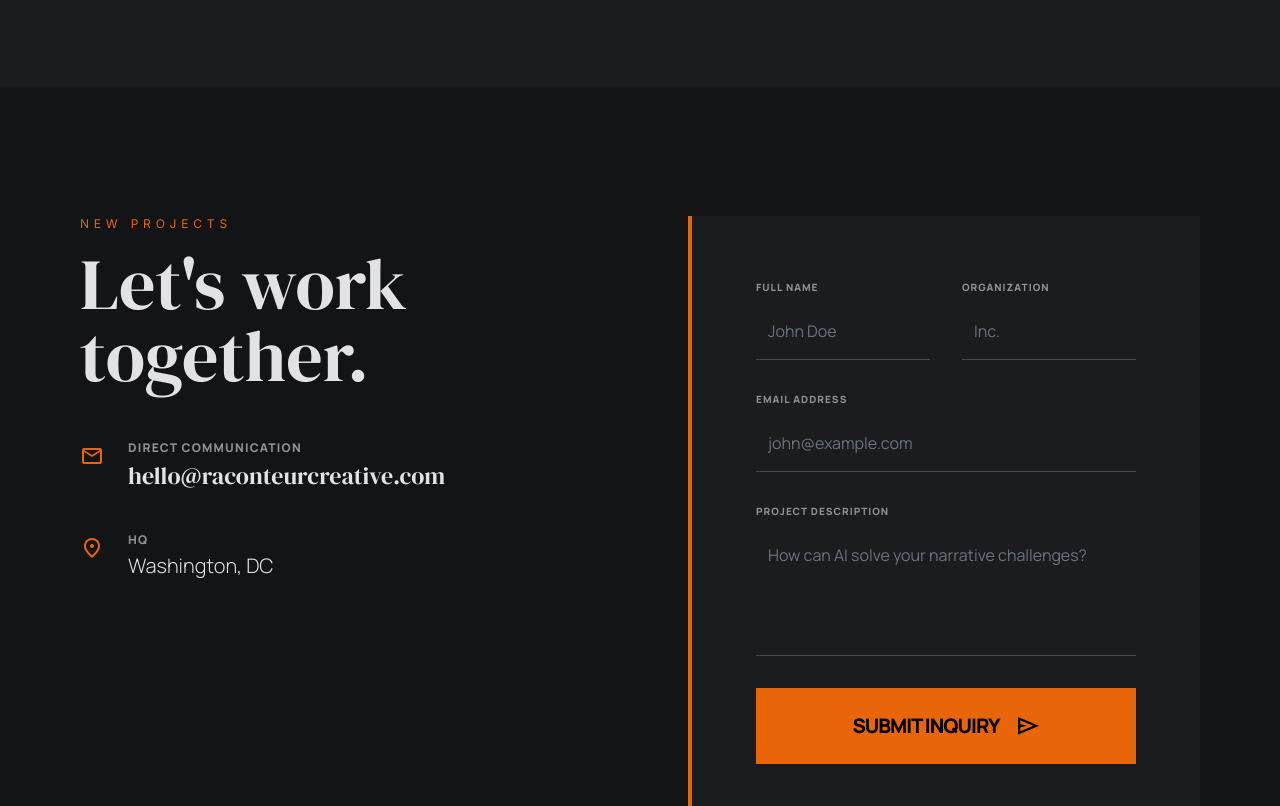
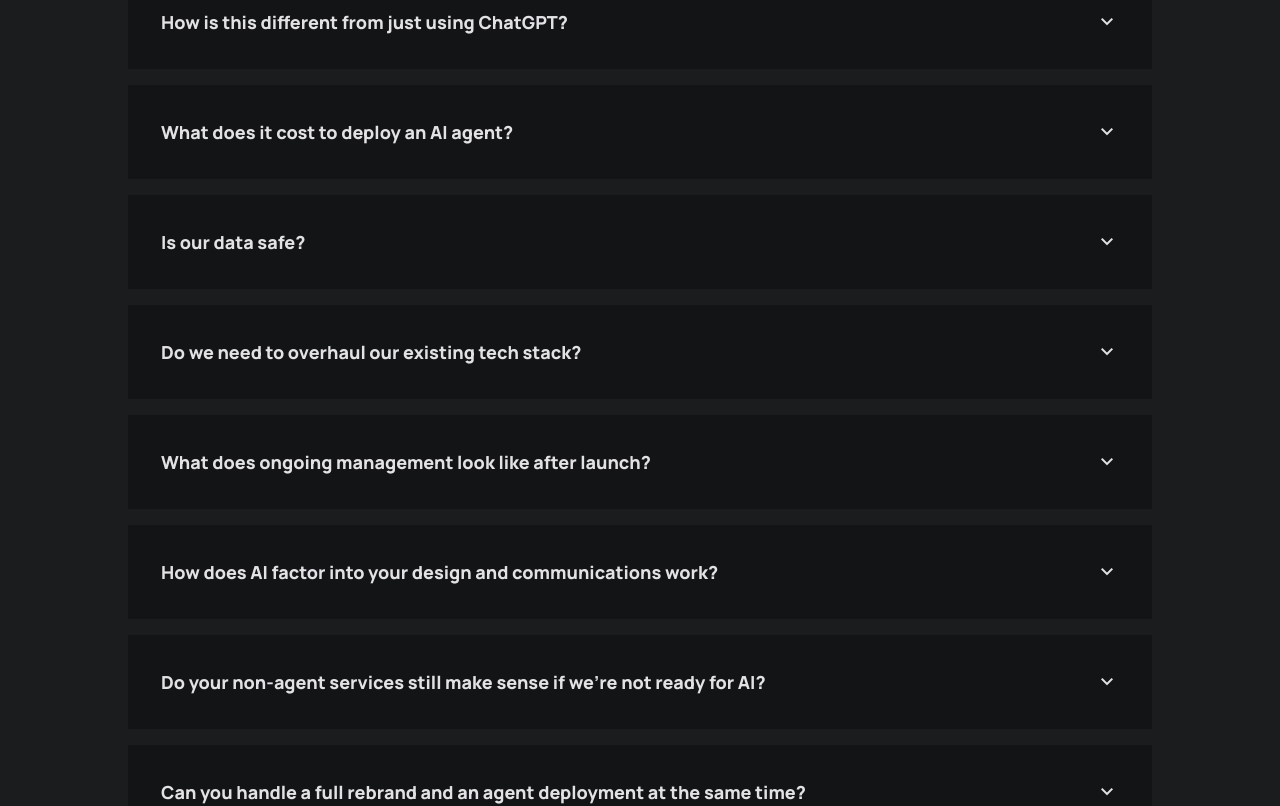
Before and after one commit to Raconteur-Creative/rc-site-redesign, a SvelteKit app: page / in a window 1280 px wide. Shown: the part 4720-5526 px from the top of the page. Built offline with nearby package versions, Linux system fonts and the light colour scheme.

Commit message:
Replace FAQ section with 11 new questions covering AI agents, pricing, and services

```diff
--- a/src/routes/+page.svelte
+++ b/src/routes/+page.svelte
@@ -422,6 +422,62 @@
 					</summary>
 					<p class="mt-6 text-on-surface-variant font-light leading-relaxed max-w-3xl">Standard digital projects move in 6-8 week sprints. Custom agentic architectures typically require a 12-week runway from initial discovery to live production management.</p>
 				</details>
+				<details class="group bg-surface p-8 cursor-pointer border border-transparent hover:border-outline-variant/30 transition-all">
+					<summary class="flex justify-between items-center font-bold text-lg text-on-surface list-none">
+						How is this different from just using ChatGPT?
+						<span class="material-symbols-outlined transition-transform group-open:rotate-180">expand_more</span>
+					</summary>
+					<p class="mt-6 text-on-surface-variant font-light leading-relaxed max-w-3xl">Off-the-shelf AI tools are general-purpose. Our agents are purpose-built for your organization, trained on your issues, connected to your data sources, and designed around your specific workflows. The difference is a Swiss Army knife versus a scalpel.</p>
+				</details>
+				<details class="group bg-surface p-8 cursor-pointer border border-transparent hover:border-outline-variant/30 transition-all">
+					<summary class="flex justify-between items-center font-bold text-lg text-on-surface list-none">
+						What does it cost to deploy an AI agent?
+						<span class="material-symbols-outlined transition-transform group-open:rotate-180">expand_more</span>
+					</summary>
+					<p class="mt-6 text-on-surface-variant font-light leading-relaxed max-w-3xl">Every engagement is scoped individually, but most agent deployments start in the range of [X]. We also offer ongoing management retainers for organizations that want continuous optimization without an in-house technical team.</p>
+				</details>
+				<details class="group bg-surface p-8 cursor-pointer border border-transparent hover:border-outline-variant/30 transition-all">
+					<summary class="flex justify-between items-center font-bold text-lg text-on-surface list-none">
+						Is our data safe?
+						<span class="material-symbols-outlined transition-transform group-open:rotate-180">expand_more</span>
+					</summary>
+					<p class="mt-6 text-on-surface-variant font-light leading-relaxed max-w-3xl">Yes. We design agent architectures with data minimization principles built in. Your contacts, content, and organizational intelligence stay within systems you control. We never use client data to train shared models.</p>
+				</details>
+				<details class="group bg-surface p-8 cursor-pointer border border-transparent hover:border-outline-variant/30 transition-all">
+					<summary class="flex justify-between items-center font-bold text-lg text-on-surface list-none">
+						Do we need to overhaul our existing tech stack?
+						<span class="material-symbols-outlined transition-transform group-open:rotate-180">expand_more</span>
+					</summary>
+					<p class="mt-6 text-on-surface-variant font-light leading-relaxed max-w-3xl">Not typically. We build agents that connect to the tools you already use, including Airtable, Google Workspace, your CRM, and your website, rather than requiring a full platform migration.</p>
+				</details>
+				<details class="group bg-surface p-8 cursor-pointer border border-transparent hover:border-outline-variant/30 transition-all">
+					<summary class="flex justify-between items-center font-bold text-lg text-on-surface list-none">
+						What does ongoing management look like after launch?
+						<span class="material-symbols-outlined transition-transform group-open:rotate-180">expand_more</span>
+					</summary>
+					<p class="mt-6 text-on-surface-variant font-light leading-relaxed max-w-3xl">We offer retainer-based management that includes prompt tuning, performance monitoring, drift alerts, and iterative improvements as your needs evolve. You're never handed a finished product and left alone with it.</p>
+				</details>
+				<details class="group bg-surface p-8 cursor-pointer border border-transparent hover:border-outline-variant/30 transition-all">
+					<summary class="flex justify-between items-center font-bold text-lg text-on-surface list-none">
+						How does AI factor into your design and communications work?
+						<span class="material-symbols-outlined transition-transform group-open:rotate-180">expand_more</span>
+					</summary>
+					<p class="mt-6 text-on-surface-variant font-light leading-relaxed max-w-3xl">Every service we offer is AI-enhanced, and we've developed deep expertise in how these tools perform at their limits. That translates to faster work, sharper output, and capabilities a traditional agency can't match at any price point. You get the benefit of that expertise without having to build it in-house.</p>
+				</details>
+				<details class="group bg-surface p-8 cursor-pointer border border-transparent hover:border-outline-variant/30 transition-all">
+					<summary class="flex justify-between items-center font-bold text-lg text-on-surface list-none">
+						Do your non-agent services still make sense if we're not ready for AI?
+						<span class="material-symbols-outlined transition-transform group-open:rotate-180">expand_more</span>
+					</summary>
+					<p class="mt-6 text-on-surface-variant font-light leading-relaxed max-w-3xl">Absolutely. Our web design, advocacy communications, and graphic design work stands on its own. And because we know these tools at a deeper level than most, even our traditional deliverables carry an edge your competitors won't have. Many clients start there and layer in agentic workflows as their comfort with AI grows.</p>
+				</details>
+				<details class="group bg-surface p-8 cursor-pointer border border-transparent hover:border-outline-variant/30 transition-all">
+					<summary class="flex justify-between items-center font-bold text-lg text-on-surface list-none">
+						Can you handle a full rebrand and an agent deployment at the same time?
+						<span class="material-symbols-outlined transition-transform group-open:rotate-180">expand_more</span>
+					</summary>
+					<p class="mt-6 text-on-surface-variant font-light leading-relaxed max-w-3xl">Yes, and there's a natural efficiency to it. When we're already inside your brand, your messaging, and your tech stack, building agents on top of that foundation is faster and more coherent. It also means the agents we deploy are informed by the same expertise driving your creative work, not bolted on afterward by someone who doesn't know your organization.</p>
+				</details>
 			</div>
 		</div>
 	</section>
```
